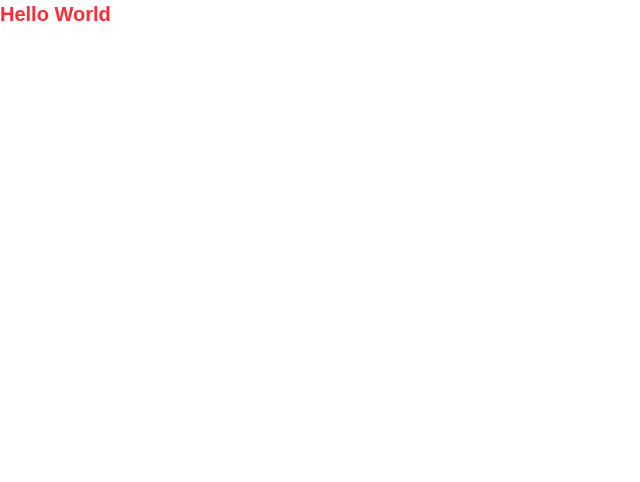
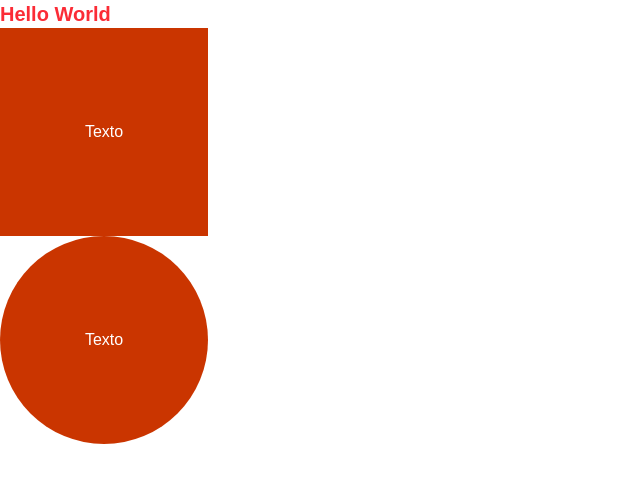
Before and after one commit to CaioScatolino/react-primeiro-projeto, a Next.js app: page / in a window 1280 px wide. Shown: the top 482 px of the page, without its empty margins (0-640 px from the left). Built offline with nearby package versions, Linux system fonts and the light colour scheme.

Commit message:
feat: add Square and Circle components to the home page

```diff
--- a/app/page.tsx
+++ b/app/page.tsx
@@ -1,7 +1,13 @@
+import { Square, Circle } from "../components/Geo";
+
 const Page = () => {
   return (
     <div>
       <h1 className="font-bold text-xl text-red-500">Hello World</h1>
+
+      <Square />
+      <Circle />
+
     </div>
   )
 }
--- /dev/null
+++ b/components/Geo.tsx
@@ -0,0 +1,14 @@
+export const Square = () => {
+    return (
+        <div>
+            <button className="bg-orange-700 w-52 h-52 text-white"> Texto</button>
+        </div>
+    )
+}
+export const Circle = () => {
+    return (
+        <div>
+            <button className="bg-orange-700 w-52 h-52 text-white rounded-full"> Texto</button>
+        </div>
+    )
+}
```
